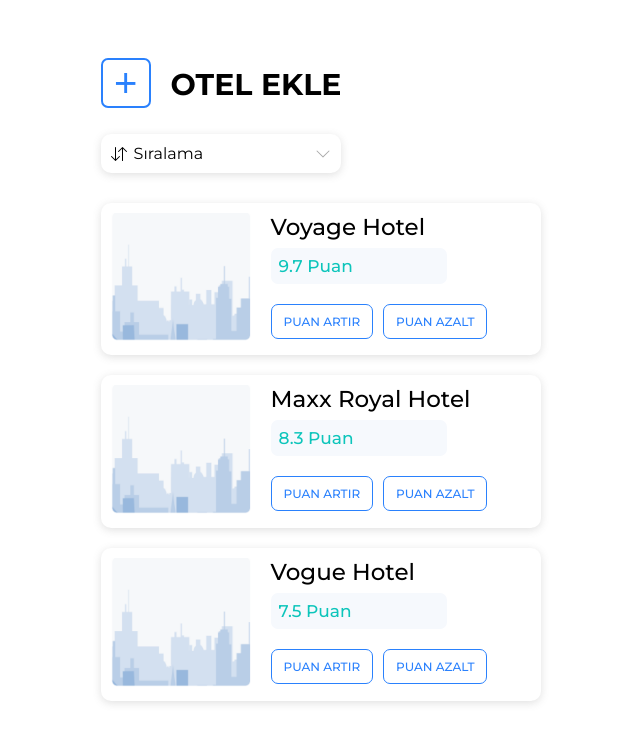
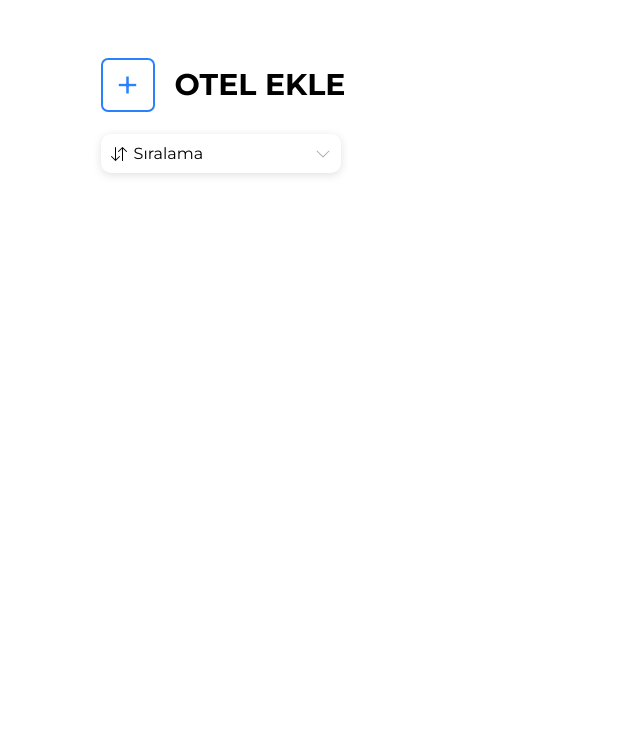
Before and after one commit to buraksvk/ets-case, a React (Create React App) app: page / in a window 1280 px wide. Shown: the top 742 px of the page, without its empty margins (341-981 px from the left). Built offline with nearby package versions, Linux system fonts and the light colour scheme.

Commit message:
get data on localstorage

```diff
--- a/src/index.css
+++ b/src/index.css
@@ -19,6 +19,9 @@ html body {
   transition: all .5s ease;
   vertical-align: middle;
   margin-top: 12px;
+  text-align: center;
+  cursor: pointer;
+  text-decoration: none;
 }
 .add-hotel-button:hover{
   background-color: #2a81fd;
--- a/src/pages/ListPage.js
+++ b/src/pages/ListPage.js
@@ -1,9 +1,19 @@
 import React, { useState, useEffect } from 'react';
 import { ArrowDownUp, ChevronDown } from 'react-bootstrap-icons';
 function ListPage() {
-    const [list, setList] = useState([{ hotel: "Voyage Hotel", rating: 9.7, time: 1655146561 }, { hotel: "Maxx Royal Hotel", rating: 8.3, time: 1655146606 }, { hotel: "Vogue Hotel", rating: 7.5, time: 1655147906 }]);
+    const [list, setList] = useState([]);
     const [open, setOpen] = useState(false)
     const [filterBy, setFilterBy] = useState("up")
+
+    useEffect(() => {
+        if (window.localStorage.getItem("hotelData")) {
+            setList(JSON.parse(window.localStorage.getItem("hotelData")))
+        }
+        else {
+            setList([]);
+            window.localStorage.setItem("hotelData", "[]")
+        }
+    }, [])
 
     const upRate = (index) => {
         let arr = list[index];
@@ -29,31 +39,31 @@ function ListPage() {
 
     const selectFilter = (type) => {
         setFilterBy(type);
-        if(type === "up"){
+        if (type === "up") {
             setList(list.sort((a, b) => parseFloat(b.rating) - parseFloat(a.rating)));
-        }else if(type === "down"){
+        } else if (type === "down") {
             setList(list.sort((a, b) => parseFloat(a.rating) - parseFloat(b.rating)));
         }
-        setOpen(false)
+        setOpen(false);
     }
 
-    function mapper(array) {
-        var str = "[";
-        for (let i = 0; i < array.length; i++) {
-            str = str + '"' + array[i] + '"'
-            if (i == array.length - 1) {
-                str = str + "]"
-            } else {
-                str = str + ","
-            }
-        }
-        return str
-    }
+    // function mapper(array) {
+    //     var str = "[";
+    //     for (let i = 0; i < array.length; i++) {
+    //         str = str + '"' + array[i] + '"'
+    //         if (i == array.length - 1) {
+    //             str = str + "]"
+    //         } else {
+    //             str = str + ","
+    //         }
+    //     }
+    //     return str
+    // }
 
     return (
         <div className='header'>
             <div className='row'>
-                <button className='add-hotel-button'>+</button>
+                <a className='add-hotel-button' href='/add'>+</a>
                 <h1 className='title'>OTEL EKLE</h1>
             </div>
             <div className='filter-button space-between' onClick={() => { setOpen(!open) }}>
@@ -67,11 +77,11 @@ function ListPage() {
             </div>
             {
                 open ?
-                <div className='selection-box'>
-                    <div className='option' style={filterBy === "up" ? {backgroundColor:"#4894fd"}:{}} onClick={() => {selectFilter("up")}}>{"Puan (Artan)"}</div>
-                    <div className='option' style={filterBy === "down" ? {backgroundColor:"#4894fd"}:{}} onClick={() => {selectFilter("down")}}>{"Puan (Azalan)"}</div>
-                </div>
-                :null
+                    <div className='selection-box'>
+                        <div className='option' style={filterBy === "up" ? { backgroundColor: "#4894fd" } : {}} onClick={() => { selectFilter("up") }}>{"Puan (Artan)"}</div>
+                        <div className='option' style={filterBy === "down" ? { backgroundColor: "#4894fd" } : {}} onClick={() => { selectFilter("down") }}>{"Puan (Azalan)"}</div>
+                    </div>
+                    : null
             }
             <div className='hotel-list'>
                 {
```
Also changed, not shown: src/helpers/mapper.js (added), src/helpers/sorter.js (added).
